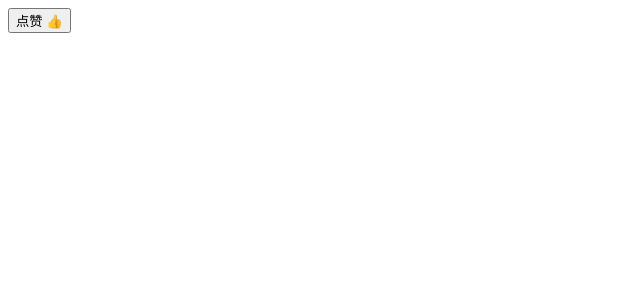
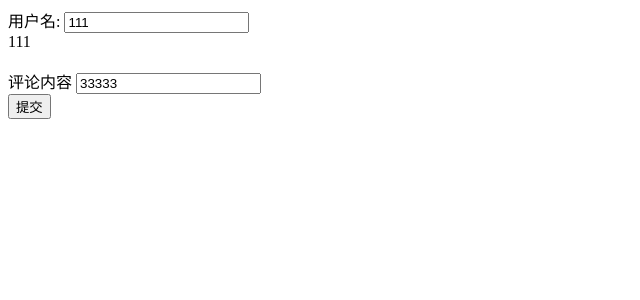
Before and after one commit to clm1100/reactstudy, a React (Create React App) app: page / in a window 1280 px wide. Shown: the top 300 px of the page, without its empty margins (0-640 px from the left). Built offline with nearby package versions, Linux system fonts and the light colour scheme.

Commit message:
完成评论

```diff
--- a/src/App.jsx
+++ b/src/App.jsx
@@ -1,37 +1,65 @@
 import React, { Component } from 'react'
 import ReactDOM from 'react-dom'
-
-class LikeButton extends Component {
-  constructor () {
+class App extends Component {
+  constructor(){
     super()
-    this.state = { isLiked: false }
+    this.state= {
+      username:'111',
+      content:'33333',
+      arr:[]
+    }
   }
-
-  handleClickOnLikeButton () {
-    this.setState({isLiked:!this.state.isLiked})
+  change(e){
+    this.setState({
+      username:e.target.value
+    })
+  }
+  ContentChange (event) {
+    this.setState({
+      content: event.target.value
+    })
+  }
+  setArr(){
+    console.log("3333")
+    let username = this.state.username
+    let content  = this.state.content
+    this.setState({
+      arr:this.state.arr.concat({
+        username:username,
+        content:content
+      })
+    })
     this.setState(function(state){
-      console.log(state);
-     return {a:'334444哦哦哦'}
-   })
+      console.log(state)
+    })
   }
-
-  render () {
-    return (
-      <button onClick={this.handleClickOnLikeButton.bind(this)}>
-        {this.state.isLiked ? '取消' : '点赞'} 👍
-      </button>
-    )
-  }
-}
-
-class Index extends Component {
   render () {
     return (
       <div>
-        <LikeButton />
+        <div>
+          用户名: <input type="text" value={this.state.username}
+          onChange={this.change.bind(this)}
+          />
+          <div>{this.state.username}</div>
+          <br/>
+          评论内容 <input type="text" value={this.state.content}
+          onChange = {this.ContentChange.bind(this)}
+          />
+          <br/>
+          <button onClick = {this.setArr.bind(this)}>提交</button>
+        </div>
+        <div>
+          <ul>
+            {this.state.arr.map((ele,index)=>{
+              return (<li key={index+1}>
+              <span>{ele.username}</span>
+              <p>{ele.content}</p>
+            </li>)
+            })}
+          </ul>
+        </div>
       </div>
     )
   }
 }
-
-export default Index;
+export default App;
```
